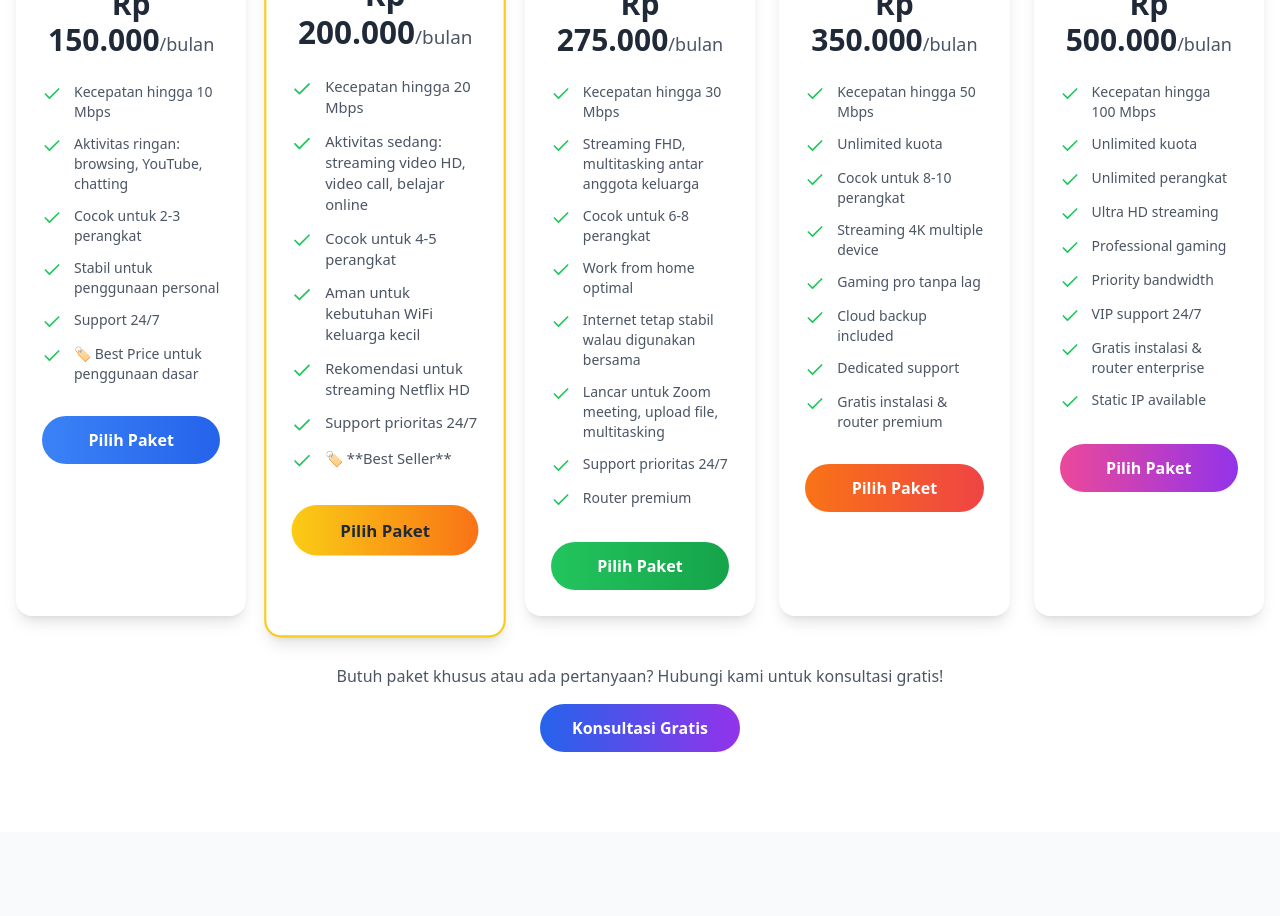
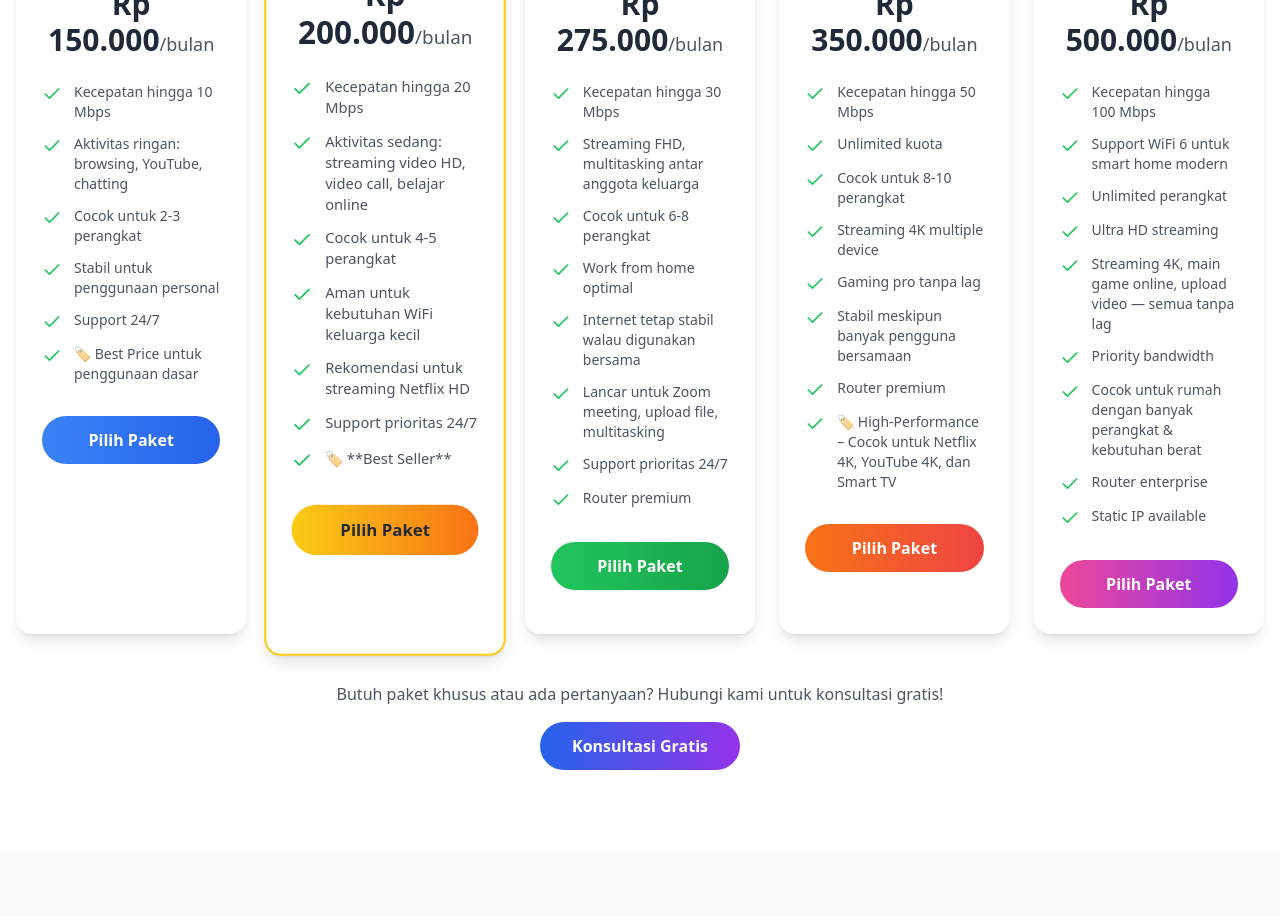
Before and after one commit to IR-design/web123, a React (Vite) app: page / in a window 1280 px wide. Shown: the part 2440-3356 px from the top of the page. Built offline with nearby package versions, Linux system fonts and the light colour scheme.

Commit message:
Updated Packages.tsx

```diff
--- a/src/components/Packages.tsx
+++ b/src/components/Packages.tsx
@@ -72,9 +72,9 @@ const Packages = () => {
         'Cocok untuk 8-10 perangkat',
         'Streaming 4K multiple device',
         'Gaming pro tanpa lag',
-        'Cloud backup included',
-        'Dedicated support',
-        'Gratis instalasi & router premium'
+        'Stabil meskipun banyak pengguna bersamaan',
+        'Router premium',
+        '🏷️ High-Performance – Cocok untuk Netflix 4K, YouTube 4K, dan Smart TV'
       ],
       icon: Crown,
       popular: false,
@@ -88,13 +88,13 @@ const Packages = () => {
       discount: '23%',
       features: [
         'Kecepatan hingga 100 Mbps',
-        'Unlimited kuota',
+        'Support WiFi 6 untuk smart home modern',
         'Unlimited perangkat',
         'Ultra HD streaming',
-        'Professional gaming',
+        'Streaming 4K, main game online, upload video — semua tanpa lag',
         'Priority bandwidth',
-        'VIP support 24/7',
-        'Gratis instalasi & router enterprise',
+        'Cocok untuk rumah dengan banyak perangkat & kebutuhan berat',
+        'Router enterprise',
         'Static IP available'
       ],
       icon: Crown,
```
